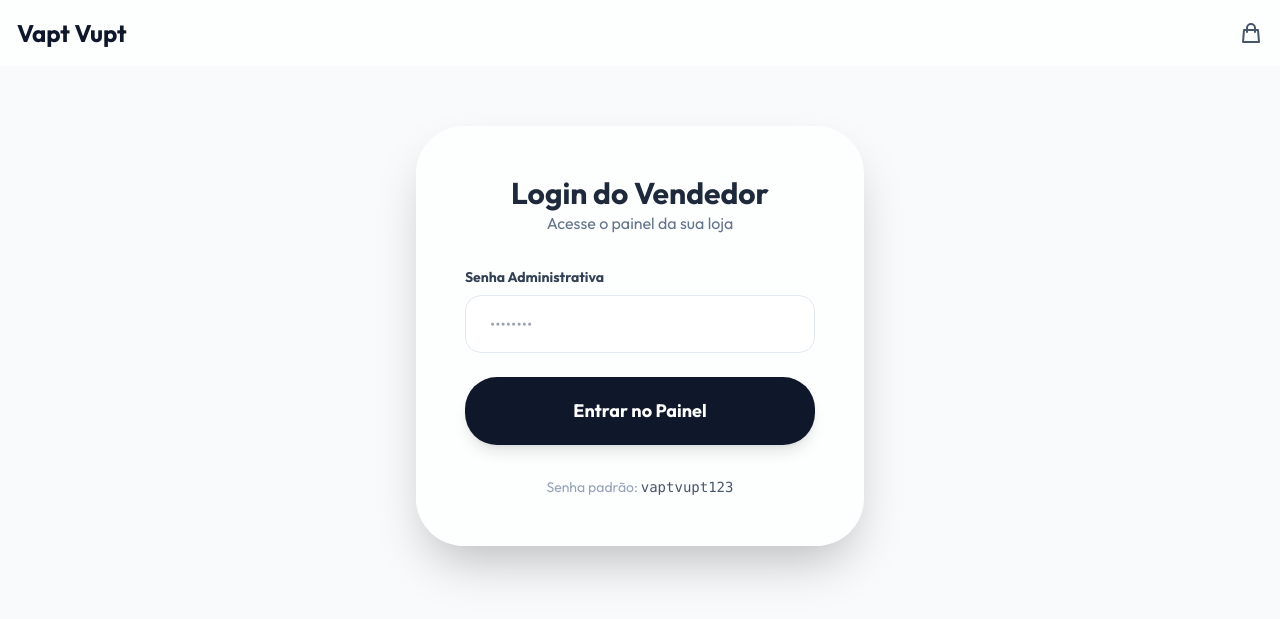
After one commit to noviso123/venda-vapt-vupt, a Flask app: page /1/login in a window 1280 px wide. The commit adds this page. Shown: the top 619 px of the page. Run offline with Flask 3, Linux system fonts and the light colour scheme; some libraries are stand-ins or nearby versions.

Commit message:
Migração para Vercel + Sistema de Login do Vendedor com proteção /vendedor

```diff
--- a/app.py
+++ b/app.py
@@ -15,6 +15,12 @@ app.secret_key = os.getenv("SECRET_KEY", "dev_secret_key")
 url: str = os.getenv("SUPABASE_URL")
 key: str = os.getenv("SUPABASE_SERVICE_ROLE_KEY")
 supabase: Client = create_client(url, key)
+
+# --- HELPERS ---
+def check_auth(slug):
+    if 'admin_store_slug' not in session or session['admin_store_slug'] != slug:
+        return False
+    return True
 
 # --- ROTAS PRINCIPAIS ---
 
@@ -168,13 +174,28 @@ def order_confirmation(order_id):
 
 # --- MARKETING E ADMIN ---
 
-@app.route('/bio/<slug>')
-def instagram_bio(slug):
-    # Redireciona para a loja com tracking (opcional)
-    return redirect(url_for('store_view', slug=slug, src='instagram_bio'))
+@app.route('/<slug>/login', methods=['GET', 'POST'])
+def admin_login(slug):
+    if request.method == 'POST':
+        password = request.form.get('password')
+        store_res = supabase.table('stores').select("*").eq('slug', slug).execute()
+        if store_res.data:
+            store = store_res.data[0]
+            if store.get('admin_password') == password:
+                session['admin_store_slug'] = slug
+                return redirect(url_for('admin_dashboard', slug=slug))
+        return render_template('login.html', slug=slug, error="Senha incorreta")
 
-@app.route('/admin/<slug>')
+    return render_template('login.html', slug=slug)
+
+@app.route('/<slug>/logout')
+def admin_logout(slug):
+    session.pop('admin_store_slug', None)
+    return redirect(url_for('store_view', slug=slug))
+
+@app.route('/<slug>/vendedor')
 def admin_dashboard(slug):
+    if not check_auth(slug): return redirect(url_for('admin_login', slug=slug))
     # Buscar detalhes da loja
     store_res = supabase.table('stores').select("*").eq('slug', slug).execute()
     if not store_res.data: return "Acesso negado", 403
@@ -190,8 +211,9 @@ def admin_dashboard(slug):
 
     return render_template('admin.html', store=store, orders=orders, products=products)
 
-@app.route('/admin/<slug>/produto/novo', methods=['POST'])
+@app.route('/<slug>/vendedor/produto/novo', methods=['POST'])
 def admin_add_product(slug):
+    if not check_auth(slug): return redirect(url_for('admin_login', slug=slug))
     store_res = supabase.table('stores').select("id").eq('slug', slug).execute()
     store_id = store_res.data[0]['id']
 
@@ -225,20 +247,23 @@ def admin_add_product(slug):
     supabase.table('products').insert(product_data).execute()
     return redirect(url_for('admin_dashboard', slug=slug))
 
-@app.route('/admin/<slug>/produto/deletar/<product_id>')
+@app.route('/<slug>/vendedor/produto/deletar/<product_id>')
 def admin_delete_product(slug, product_id):
+    if not check_auth(slug): return redirect(url_for('admin_login', slug=slug))
     supabase.table('products').delete().eq('id', product_id).execute()
     return redirect(url_for('admin_dashboard', slug=slug))
 
-@app.route('/admin/<slug>/pedido/status', methods=['POST'])
+@app.route('/<slug>/vendedor/pedido/status', methods=['POST'])
 def admin_update_order_status(slug):
+    if not check_auth(slug): return redirect(url_for('admin_login', slug=slug))
     order_id = request.form.get('order_id')
     new_status = request.form.get('status')
     supabase.table('orders').update({"status": new_status}).eq('id', order_id).execute()
     return redirect(url_for('admin_dashboard', slug=slug))
 
-@app.route('/admin/<slug>/configuracoes', methods=['POST'])
+@app.route('/<slug>/vendedor/configuracoes', methods=['POST'])
 def admin_update_settings(slug):
+    if not check_auth(slug): return redirect(url_for('admin_login', slug=slug))
     # Lógica de Upload de Logo
     logo_url = request.form.get('logo_url')
     file = request.files.get('file')
@@ -260,7 +285,8 @@ def admin_update_settings(slug):
         "address_street": request.form.get('address_street'),
         "address_number": request.form.get('address_number'),
         "address_city": request.form.get('address_city'),
-        "address_state": request.form.get('address_state')
+        "address_state": request.form.get('address_state'),
+        "admin_password": request.form.get('admin_password')
     }
     supabase.table('stores').update(store_data).eq('slug', slug).execute()
     return redirect(url_for('admin_dashboard', slug=slug))
--- /dev/null
+++ b/templates/login.html
@@ -0,0 +1,36 @@
+{% extends "base.html" %}
+
+{% block content %}
+<div class="min-h-[60vh] flex items-center justify-center">
+    <div class="glass p-12 rounded-[3rem] w-full max-w-md shadow-2xl">
+        <div class="text-center mb-8">
+            <h1 class="text-3xl font-black text-slate-800">Login do Vendedor</h1>
+            <p class="text-slate-500">Acesse o painel da sua loja</p>
+        </div>
+
+        {% if error %}
+        <div class="bg-red-50 text-red-600 p-4 rounded-2xl mb-6 text-sm font-bold text-center">
+            {{ error }}
+        </div>
+        {% endif %}
+
+        <form action="/{{ slug }}/login" method="POST" class="space-y-6">
+            <div>
+                <label class="block text-sm font-bold mb-2 text-slate-700">Senha Administrativa</label>
+                <input type="password" name="password" required
+                    class="w-full px-6 py-4 rounded-2xl border border-slate-200 focus:border-primary focus:ring-4 focus:ring-primary/10 transition-all outline-none"
+                    placeholder="••••••••">
+            </div>
+
+            <button type="submit"
+                class="w-full py-5 bg-slate-900 text-white rounded-[2rem] font-bold text-lg hover:bg-black hover:scale-[1.02] active:scale-95 transition-all shadow-lg">
+                Entrar no Painel
+            </button>
+        </form>
+
+        <div class="mt-8 text-center text-sm text-slate-400">
+            Senha padrão: <span class="font-mono text-slate-600">vaptvupt123</span>
+        </div>
+    </div>
+</div>
+{% endblock %}
```
Also changed, not shown: templates/admin.html (+17 -9 lines), vercel.json (added).
